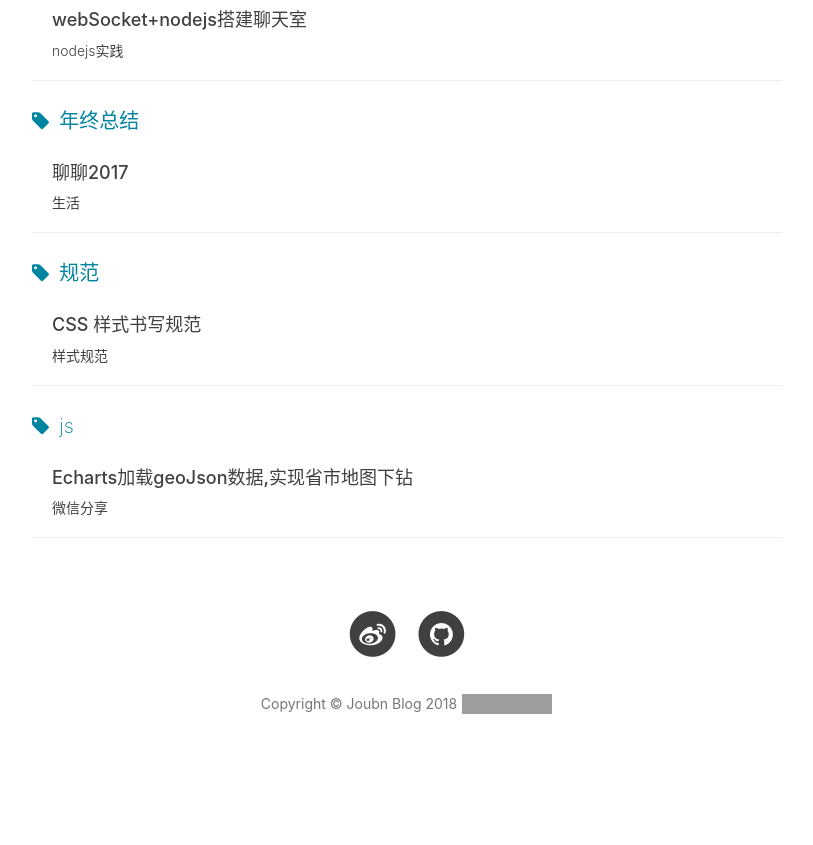
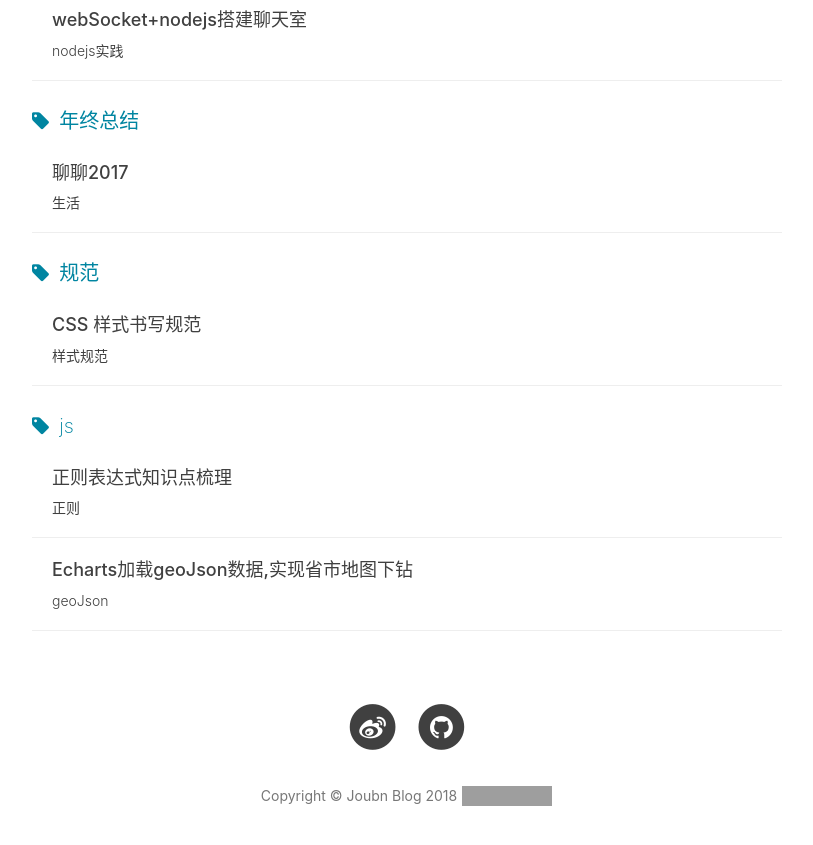
Before and after one commit to bb595700239/bb595700239.github.io, a Jekyll site: the page built from tags.html, in a window 1280 px wide and 900 px high, scrolled down 4214 px. Shown: the top 845 px of the window, without its empty margins (233-1046 px from the left). Built offline with Jekyll 4.4.1, drawn with Linux system fonts in a browser that asks for light colours; nearby versions of some CDN libraries; comment, search, counter and statistics services are not loaded; before the commit the page ends 5022 px from its top, so only the background shows below that; some of the changed lines change nothing that is shown; grey boxes are pictures that could not be loaded.

Commit message:
正则篇
Signed-off-by: bb595700239 <595700239@qq.com>

````diff
--- a/_posts/2018-06-05-echarts-geojson-map.markdown
+++ b/_posts/2018-06-05-echarts-geojson-map.markdown
@@ -1,7 +1,7 @@
 ---
 layout:     post
 title:      "Echarts加载geoJson数据,实现省市地图下钻"
-subtitle:   "微信分享"
+subtitle:   "geoJson"
 date:       2018-06-05
 author:     "Joubn"
 header-img: "img/contact-bg.jpg"
--- /dev/null
+++ b/_posts/2018-06-06-regexp-knowledge.markdown
@@ -0,0 +1,144 @@
+---
+layout:     post
+title:      "正则表达式知识点梳理"
+subtitle:   "正则"
+date:       2018-06-06
+author:     "Joubn"
+header-img: "img/contact-bg.jpg"
+header-mask: 0.3
+catalog: true
+tags:
+    - js
+---
+
+> “The wise man is always a good listener. ”
+
+## 推荐
+
+首先还是推荐[阮一峰](http://javascript.ruanyifeng.com/stdlib/regexp.html)关于RegExp对象的教程。比较全面和易懂。
+
+自己也整理了一下比较常用的一些知识点：
+
+### 新建正则表达式
+
+```js
+var regex = /xyz/; var regex = /xyz/i
+//等价于：
+var regex = new RegExp('xyz'); var regex = new RegExp('xyz','i')
+```
+
+### 正则对象属性
+
+```js
+1.与修饰符相关属性（global,ignoreCase,multiline）：返回布尔值
+2.与修饰符无关（lastIndex,source(返回正则表达式字符串形式)）
+```
+
+### 正则对象方法
+
+```js
+test():返回布尔值。当前模式是否匹配表达式
+new RegExp(r).test(str)
+exec():返回匹配结果。两个属性（index,input）
+new RegExp(r).exec(str)
+```
+
+### 与正则相关的字符串方法
+
+```js
+String.prototype.match(reg):返回数组包含全部匹配子字符串
+String.prototype.search(reg):按照正则表达进行搜索，返回一个整数，匹配开始的位置
+String.prototype.replace(reg, replacement):替换匹配成功的字符串
+String.prototype.split(reg):按规则进行字符串分割，返回分割的数组
+```
+
+### 匹配规则
+
+#### 字面量字符和元字符
+
+```js
+（点字符 **.** ，位置字符 **^ & **，选择符 |  ）
+```
+
+#### 转义符 \
+
+```js
+( ^、.、[、$、(、)、|、*、+、?、{和\\) 注意：用构造函数时要双斜杠 \\\
+```
+
+#### 字符类：
+
+```js
+- ^once          表示该模式只匹配那些以once开头的字符串
+- bucket$        这个模式与"bucket"匹配，与"buckets"不匹配。
+- ^bucket$       字符^和$同时使用时，表示精确匹配（字符串与模式一样）
+- ^[a-z][0-9]$   匹配一个字母和数字组成的字符串，如t4,f3等
+
+- [0-9\.\-]      匹配所有的数字，句号和减号
+
+- [^\\\/\^]      除了(\)(/)(^)之外的所有字符
+
+- [ \f\r\t\n]    匹配所有的白字符
+```
+
++ ^表示字符串的开头，但它还有另外一个含义。当在一组方括号里使用^是，它表示”非”或”排除”的意思，常常用来剔除某个字符。
++ ^[^0-9][0-9]$ 与”&5”、”g7”及”-2”是匹配的，但与”12”、”66”是不匹配的。
++ /^(Chapter|Section) [1-9][0-9]{0,1}$/ 替换使用 | 字符来允许在两个或多个替换选项之间进行选择
+
+
+#### 预定义模式：
+
+```js
+- \d 匹配0-9之间的任一数字，相当于[0-9]。
+- \D 匹配所有0-9以外的字符，相当于[^0-9]。
+- \w 匹配任意的字母、数字和下划线，相当于[A-Za-z0-9_]。
+- \W 除所有字母、数字和下划线以外的字符，相当于[^A-Za-z0-9_]。
+- \s 匹配空格（包括制表符、空格符、断行符等），相等于[\t\r\n\v\f]。
+- \S 匹配非空格的字符，相当于[^\t\r\n\v\f]。
+- \b 匹配词的边界。
+- \B 匹配非词边界，即在词的内部。
+```
+
+## 常用应用场景
+
+### 是否EMail
+
+```js
+/^[a-zA-Z0-9.!#$%&’*+/=?^_`{|}~-]+@[a-zA-Z0-9-]+(?:\.[a-zA-Z0-9-]+)*$/
+```
+
+### 密码强度
+
+```js
+^(?=.*\\d)(?=.*[a-z])(?=.*[A-Z]).{8,10}$
+密码的强度必须是包含大小写字母和数字的组合，不能使用特殊字符，长度在8-10之间。
+```
+
+### 身份证号码
+
+```js
+15位：^[1-9]\\d{7}((0\\d)|(1[0-2]))(([0|1|2]\\d)|3[0-1])\\d{3}$
+18位：^[1-9]\\d{5}[1-9]\\d{3}((0\\d)|(1[0-2]))(([0|1|2]\\d)|3[0-1])\\d{3}([0-9]|X)$
+```
+
+### 提取URL链接
+
+```js
+^(f|ht){1}(tp|tps):\\/\\/([\\w-]+\\.)+[\\w-]+(\\/[\\w- ./?%&=]*)?
+```
+
+### 提取网页中图片
+
+```js
+\\< *[img][^\\\\>]*[src] *= *[\\"\\']{0,1}([^\\"\\'\\ >]*)
+```
+
+### 提取网页超链接
+
+```js
+(<a\\s*(?!.*\\brel=)[^>]*)(href="https?:\\/\\/)((?!(?:(?:www\\.)?'.implode('|(?:www\\.)?', $follow_list).'))[^"]+)"((?!.*\\brel=)[^>]*)(?:[^>]*)>
+```
+
+## 工具
+
+又是划重点了。我离不开的正则工具[regexper](https://regexper.com/#%2F%5Ejoubn%24%2F),谁用谁知道👍
````
